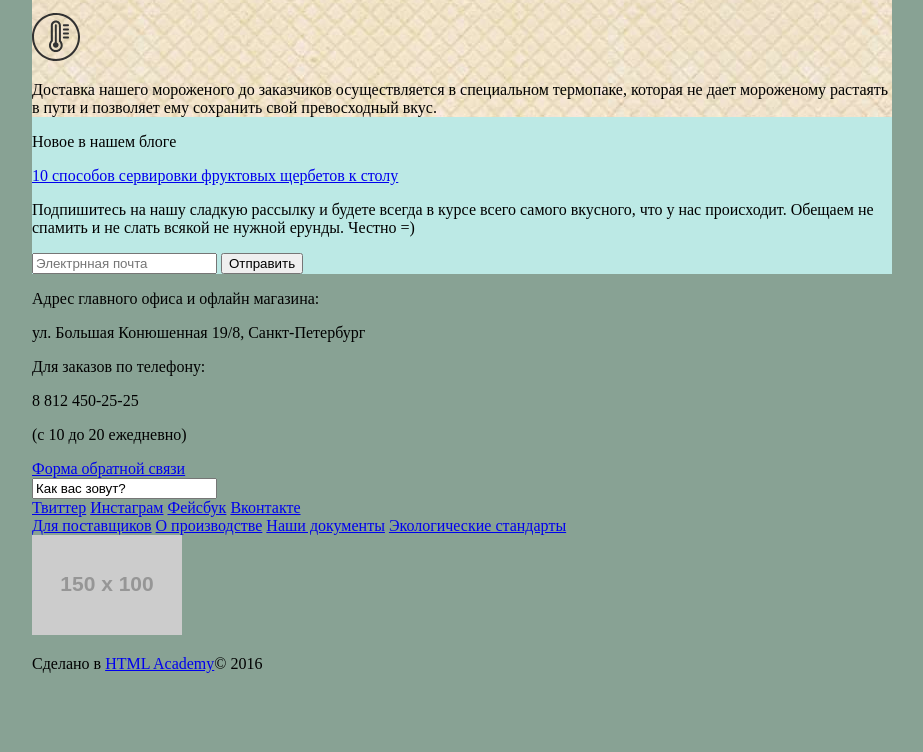
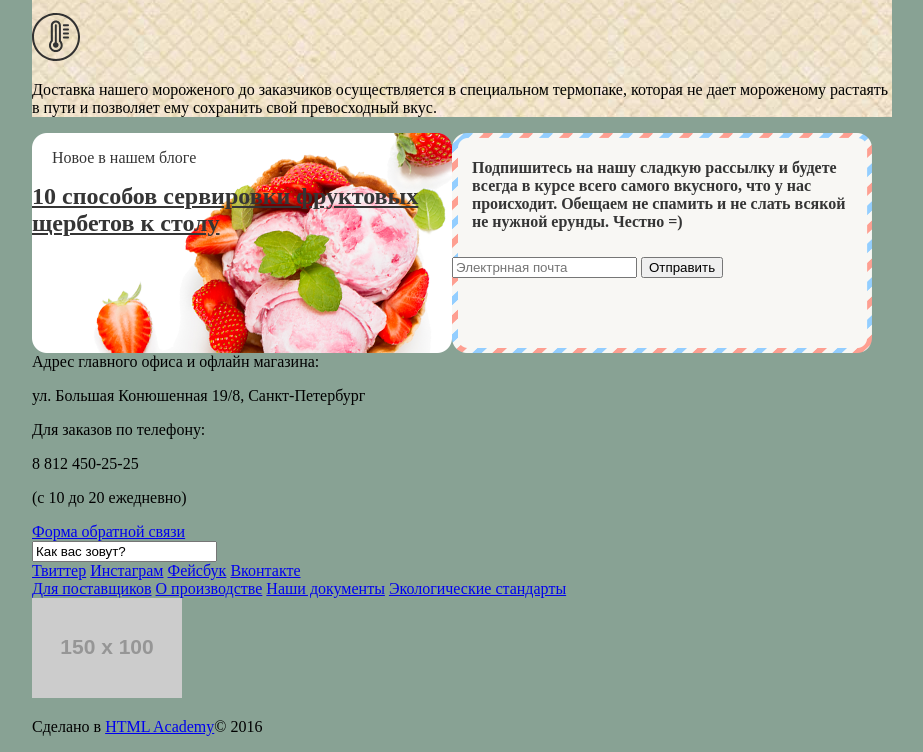
Before and after one commit to elenashes7/172124-gllacy, a plain HTML site: page index.html in a window 1280 px wide. Shown: the part 2812-3564 px from the top of the page, without its empty margins (178-1101 px from the left). Before the commit the page ends 3501 px from the top, so only its background shows below. Drawn offline with Linux system fonts and the light colour scheme; placeholder pictures from the web are drawn by us.

Commit message:
Последняя версия сетки

```diff
--- a/css/style.css
+++ b/css/style.css
@@ -116,8 +116,54 @@ body {
 	padding-top:25px;
 }
 
+.clearfix::after {
+  content: "";
 
+  display: table;
+  clear: both;
+}
+.news-mailng{
+width: 860px;
+margin:0 auto;
+}
+.news{
+	float:left;
+	width: 420px;
+	min-height: 220px;
+	background-image:url('../img/Клубничный фон.png');
 
+}
+.news-text{
+	font-family: "Roboto Medium" sans-serif;
+	font-size:16px;
+	line-height:normal;
+	color:#353535;
+	font-weight:medium;
+	padding-left: 20px;
+}
+.news-10-sposobov{
+	font-family: "Roboto Bold" sans-serif;
+	font-size:24px;
+	line-height:normal;
+	color:#353535;
+	font-weight:bold;
+	/*text-align: left; тогда padding только к первой строке*/
+}
+.mailing{
+	float:right;
+	width: 420px;
+	min-height: 220px;
+	background-image:url('../img/Подложка.png');
+	margin-right:20px;
+}
+.mailng-text{
+	font-family: "Roboto Regular" sans-serif;
+	font-size:16px;
+	line-height:normal;
+	color:#353535;
+	font-weight:bold;
+	padding:10px 20px;
+}
 
 
 
```
